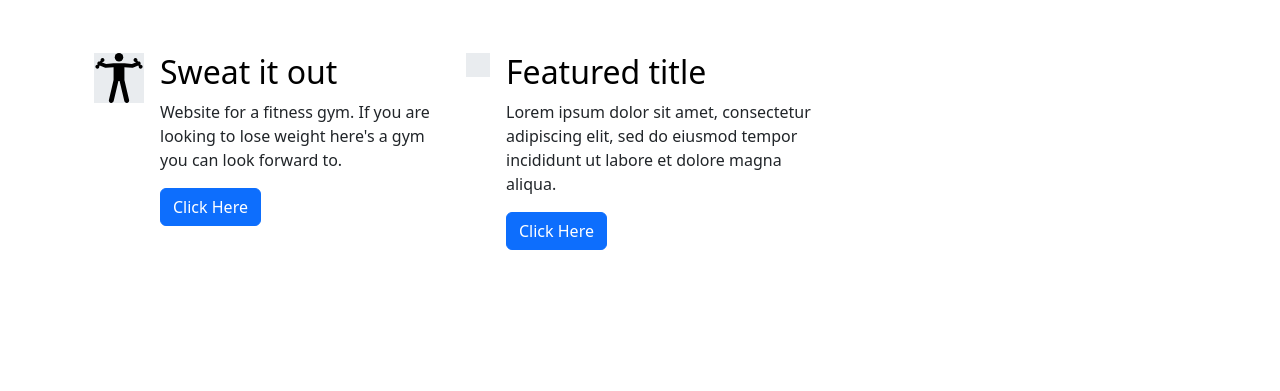
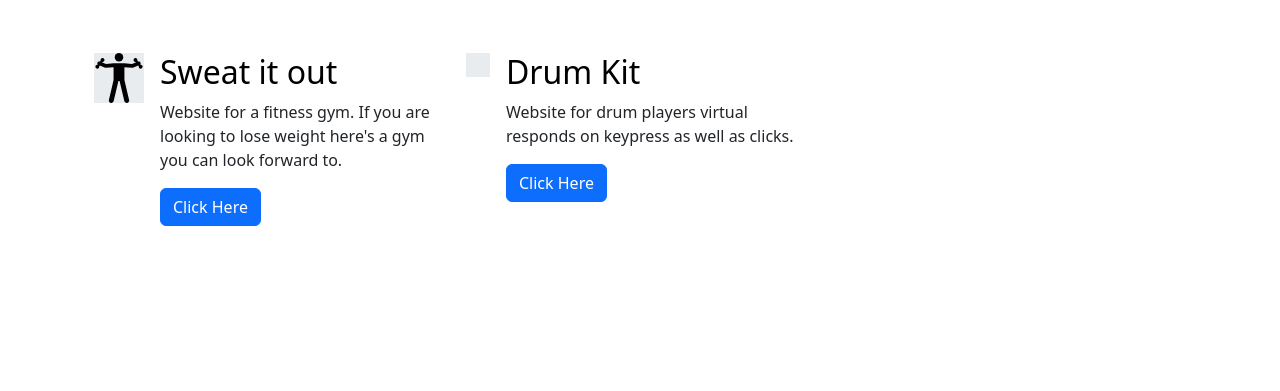
Before and after one commit to prisha-14/portfolio, a plain HTML site: page index.html in a window 1280 px wide. Shown: the part 677-1068 px from the top of the page. Drawn offline with nearby package versions, Linux system fonts and the light colour scheme.

Commit message:
Update index.html

```diff
--- a/index.html
+++ b/index.html
@@ -93,9 +93,9 @@
               <svg class="bi" width="1em" height="1em"><use xlink:href="#tools"></use></svg>
             </div>
             <div>
-              <h3 class="fs-2 text-body-emphasis">Featured title</h3>
-              <p>Lorem ipsum dolor sit amet, consectetur adipiscing elit, sed do eiusmod tempor incididunt ut labore et dolore magna aliqua. </p>
-              <a href="#" class="btn btn-primary">
+              <h3 class="fs-2 text-body-emphasis">Drum Kit</h3>
+              <p>Website for drum players virtual responds on keypress as well as clicks. </p>
+              <a href="https://prisha-14.github.io/drum_kit/" class="btn btn-primary">
                 Click Here
               </a>
             </div>
```
